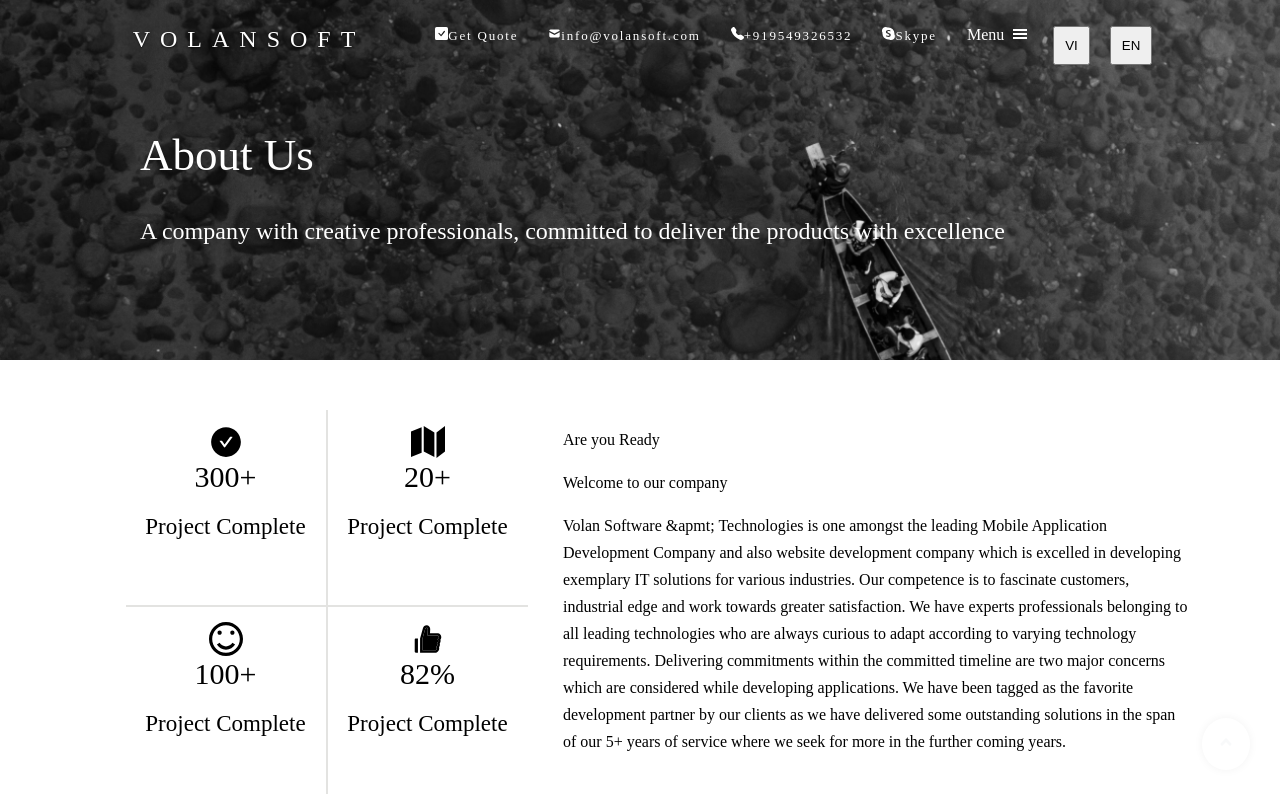
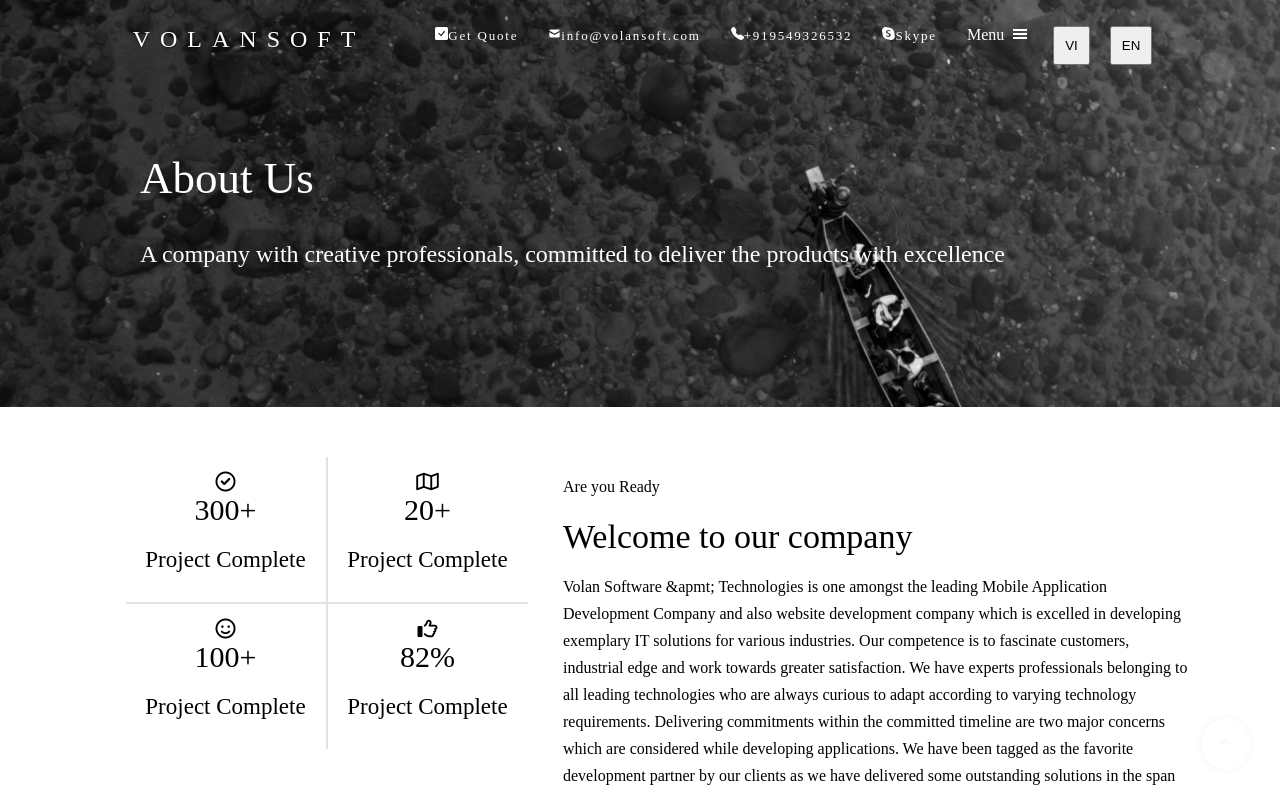
Before and after one commit to smartten/smartten_web, a React (Create React App) app: page /about-us in a window 1280 px wide. Shown: the top 794 px of the page. Built offline with nearby package versions, Linux system fonts and the light colour scheme.

Commit message:
update about-us font-size

```diff
--- a/src/components/layout/BlogBanner/style.css
+++ b/src/components/layout/BlogBanner/style.css
@@ -1,6 +1,6 @@
 .blog-banner{
     width: 100%;
-    height: 45vh;
+    height: 407px;
     margin-bottom: 30px;
     display: flex;
     position: relative;
--- a/src/pages/AboutUs/index.js
+++ b/src/pages/AboutUs/index.js
@@ -1,7 +1,5 @@
 import AboutRow from '../../components/layout/AboutRow';
 import CountUp from 'react-countup';
-import { AiFillCheckCircle, AiTwotoneLike } from 'react-icons/ai';
-import { ImMap, ImSmile } from 'react-icons/im'
 import houseImg from '../../assets/images/houseImg.jpeg';
 import ourTeam from '../../assets/images/our-team.jpeg';
 import Fade from 'react-reveal/Fade';
@@ -18,7 +16,7 @@ function AboutUs() {
         <div className="about-achivements--container">
           <div className="achivements-lists">
             <div className="achivements-item ">
-              <AiFillCheckCircle />
+              <i className="fa-regular fa-circle-check"></i>
               <h3>
                 <CountUp start={0} end={300} duration={3.5} />
                 +
@@ -26,7 +24,7 @@ function AboutUs() {
               <h2>Project Complete</h2>
             </div>
             <div className="achivements-item border-left">
-              <ImMap />
+            <i className="fa-regular fa-map"></i>
               <h3>
                 <CountUp start={0} end={20} duration={3.5} />
                 +
@@ -34,7 +32,7 @@ function AboutUs() {
               <h2>Project Complete</h2>
             </div>
             <div className="achivements-item border-top">
-              <ImSmile />
+            <i className="fa-regular fa-face-smile"></i>
               <h3>
             <CountUp start={0} end={100} duration={3.5} />
             +
@@ -42,7 +40,7 @@ function AboutUs() {
               <h2>Project Complete</h2>
             </div>
             <div className="achivements-item border-left border-top">
-              <AiTwotoneLike />
+               <i className="fa-regular fa-thumbs-up"></i>
               <h3>
                 <CountUp start={0} end={82} duration={3.5} />%
               </h3>
--- a/src/pages/AboutUs/style.css
+++ b/src/pages/AboutUs/style.css
@@ -43,15 +43,16 @@
 .achivements-lists{
     display: flex;
     max-width: 500px;
-    height: 380px;
+    height: 280px;
     flex-wrap: wrap;
     justify-content:center;
 }
 .achivements-item{
     width: 200px;
-    height: 180px ;
+    height: 130px ;
     display: flex;
     font-size: 20px;
+    font-weight: 150;
     flex-direction: column;
     align-items: center;
     padding-top:15px ;
@@ -83,7 +84,15 @@
     line-height: 27px;
 
 }
+.achivements-details h3{
+    font-size: 16px ;
 
+}
+.about-achivements h1{
+    font-size: 34px;
+    font-weight: 300;
+
+}
 .about-mission{
     display: flex;
     margin: 30px 10px;
```
